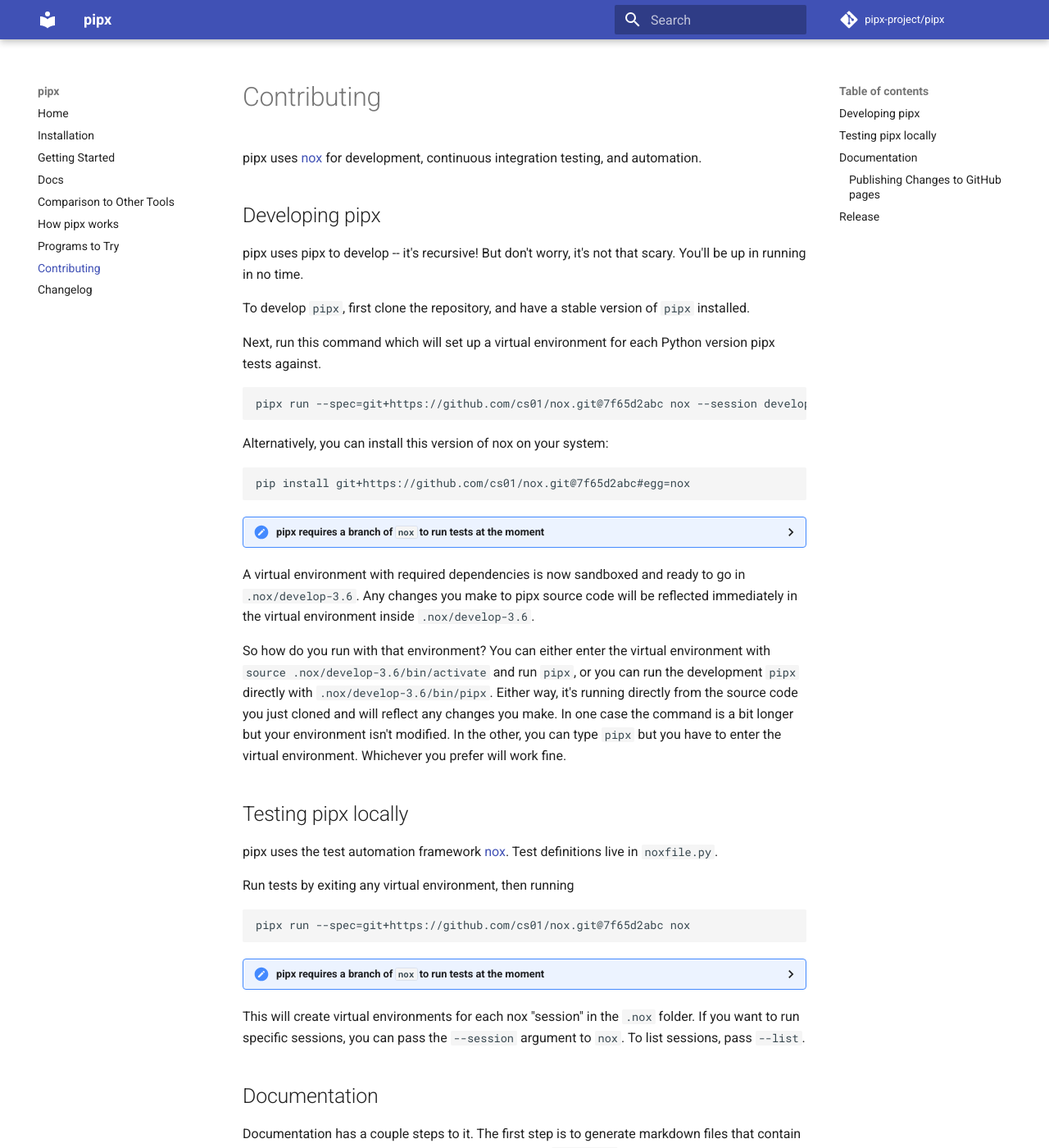
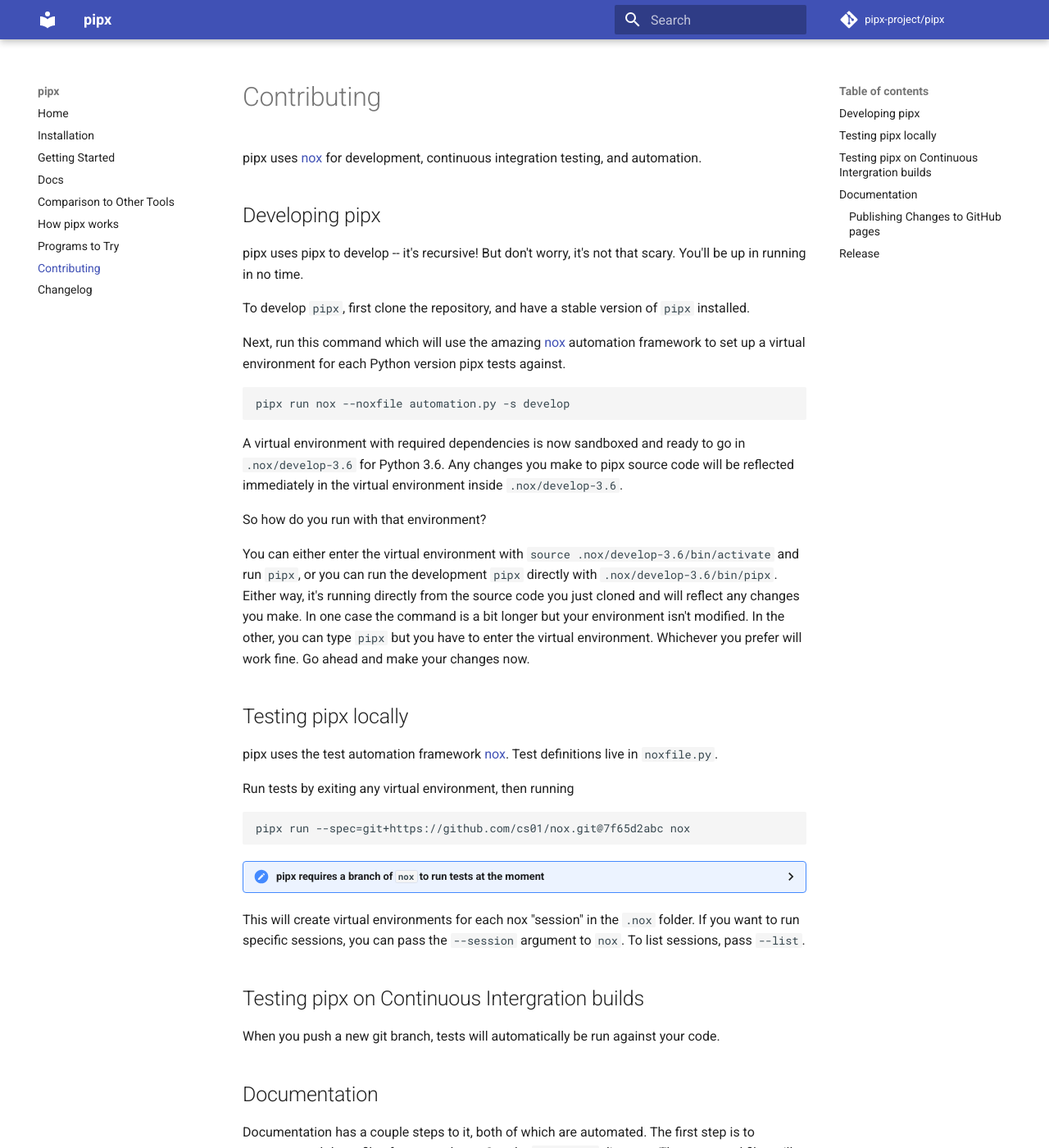
Before and after one commit to pypa/pipx, an MkDocs documentation site: the page built from docs/contributing.md, in a window 1280 px wide and 1400 px high. Shown: the whole window at 82% size. Built offline with MkDocs 1.6.1 and Material for MkDocs 9.7.7, drawn with Linux system fonts in a browser that asks for light colours; comment, search, counter and statistics services are not loaded; some of the changed text lies outside the part shown.

Commit message:
improve automation and docs

````diff
--- a/docs/contributing.md
+++ b/docs/contributing.md
@@ -6,25 +6,16 @@
 
 To develop `pipx`, first clone the repository, and have a stable version of `pipx` installed.
 
-Next, run this command which will set up a virtual environment for each Python version pipx tests against.
+Next, run this command which will use the amazing [nox](https://github.com/theacodes/nox) automation framework to set up a virtual environment for each Python version pipx tests against.
 ```
-pipx run --spec=git+https://github.com/cs01/nox.git@7f65d2abc nox --session develop
+pipx run nox --noxfile automation.py -s develop
 ```
 
-Alternatively, you can install this version of nox on your system:
-```
-pip install git+https://github.com/cs01/nox.git@7f65d2abc#egg=nox
-```
+A virtual environment with required dependencies is now sandboxed and ready to go in `.nox/develop-3.6` for Python 3.6. Any changes you make to pipx source code will be reflected immediately in the virtual environment inside `.nox/develop-3.6`.
 
-<details markdown="1">
-<summary>pipx requires a branch of <code>nox</code> to run tests at the moment</summary>
-For tests to work, pipx requires nox to create virtual environments with venv. nox currently uses virtualenv. pipx uses a fork of nox at https://github.com/cs01/nox on the branch cs01/use-venv until this is fixed in nox. See https://github.com/theacodes/nox/issues/199
+So how do you run with that environment?
 
-</details>
-
-A virtual environment with required dependencies is now sandboxed and ready to go in `.nox/develop-3.6`. Any changes you make to pipx source code will be reflected immediately in the virtual environment inside `.nox/develop-3.6`.
-
-So how do you run with that environment? You can  either enter the virtual environment with `source .nox/develop-3.6/bin/activate` and run `pipx`, or you can run the development `pipx` directly with `.nox/develop-3.6/bin/pipx`. Either way, it's running directly from the source code you just cloned and will reflect any changes you make. In one case the command is a bit longer but your environment isn't modified. In the other, you can type `pipx` but you have to enter the virtual environment. Whichever you prefer will work fine.
+You can  either enter the virtual environment with `source .nox/develop-3.6/bin/activate` and run `pipx`, or you can run the development `pipx` directly with `.nox/develop-3.6/bin/pipx`. Either way, it's running directly from the source code you just cloned and will reflect any changes you make. In one case the command is a bit longer but your environment isn't modified. In the other, you can type `pipx` but you have to enter the virtual environment. Whichever you prefer will work fine. Go ahead and make your changes now.
 
 ## Testing pipx locally
 pipx uses the test automation framework [nox](https://github.com/theacodes/nox). Test definitions live in `noxfile.py`.
@@ -41,9 +32,12 @@
 
 This will create virtual environments for each nox "session" in the `.nox` folder. If you want to run specific sessions, you can pass the `--session` argument to `nox`. To list sessions, pass `--list`.
 
+## Testing pipx on Continuous Intergration builds
+When you push a new git branch, tests will automatically be run against your code.
+
 ## Documentation
 
-Documentation has a couple steps to it. The first step is to generate markdown files that contain the current pipx API and fill in various templates (see `templates` directory). These files will have a header at the top indicating they were generated and shouldn't be manually modified.
+Documentation has a couple steps to it, both of which are automated. The first step is to generate markdown files from templates. See the `templates` directory. The generated files will have a header at the top indicating they were generated and shouldn't be manually modified. Modify the templates instead.
 
 The second is to compile the markdown files in `docs` with `mkdocs`.
 
@@ -52,26 +46,30 @@
 pipx run nox --session docs
 ```
 
-To preview changes, including live reloading, run
+To preview changes, including live reloading, open another terminal and run
 ```
 .nox/docs-3-6/bin/mkdocs serve
 ```
 
 If you make changes to the pipx cli api or any template, regenerate the `.md` files in the `docs` folder:
 ```
-pipx run nox --session docs
+pipx run nox --session docs -r
 ```
 
+The `-r` flag re-uses the environment, which makes the command run faster.
+
 ### Publishing Changes to GitHub pages
-
 ```
-pipx run nox --session docs
-.nox/docs-3-6/bin/mkdocs serve
+pipx run nox --noxfile automation.py -s publish_docs-3.6
 ```
 
 ## Release
 To create a new release
 * make sure the changelog is updated
 * update the version of pipx defined in `setup.py`
-* run `make publish`
-* publish updated documenation
+
+Finally, run
+```
+pipx run nox --noxfile automation.py -s publish-3.6
+```
+and don't forget to publish updated documenation.
--- a/generate_docs.py
+++ b/generate_docs.py
@@ -46,7 +46,8 @@
 warning = textwrap.dedent(
     """
         <!---
-        Do not edit this file. This file rendered from templates/readme.md.
+        Do not edit this file. This file was rendered from the
+        templates/ directory.
         See Contributing for how to update this file.
         --->
         """
--- a/noxfile.py
+++ b/noxfile.py
@@ -10,11 +10,6 @@
 # https://github.com/theacodes/nox/issues/199
 
 python = ["3.6"]
-
-
-@nox.session(python=python)
-def develop(session):
-    session.install("-e", ".", ".[dev]", ".[docs]")
 
 
 @nox.session(python=python)
````
Also changed, not shown: README.md (+7 -2 lines), automation.py (added, +31 -0 lines), docs/comparisons.md (+16 -0 lines), docs/docs.md (+2 -1 lines), docs/index.md (+8 -2 lines), templates/index.md (+6 -1 lines), templates/readme.md (+5 -1 lines), 3 other files.
